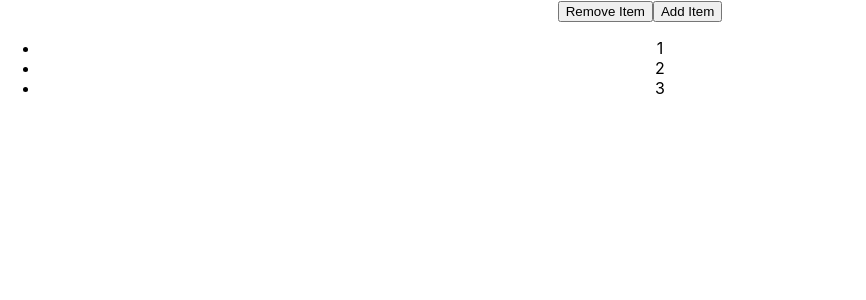
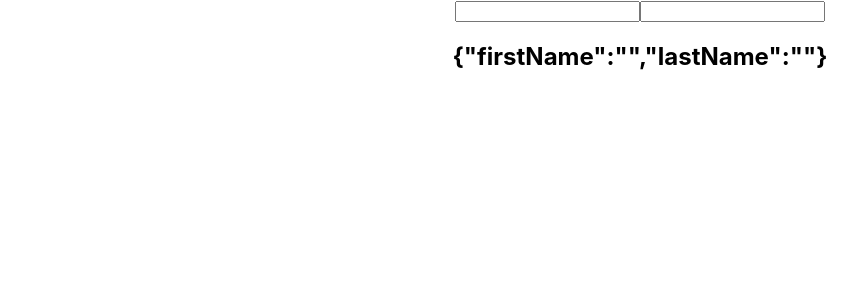
Before and after one commit to quiltingcode/gitpod-react, a React (Create React App) app in the folder my-app/: page / in a window 1280 px wide. Shown: the top 300 px of the page, without its empty margins (0-866 px from the left). Built offline with nearby package versions, Linux system fonts and the light colour scheme.

Commit message:
Fix usestatewithobject component

```diff
--- a/my-app/src/App.js
+++ b/my-app/src/App.js
@@ -21,6 +21,7 @@ import UncontrolledForm from './components/UncontrolledForm';
 import SearchBar from './components/SearchBar';
 import ControlledFormHooks from './components/ControlledFormHooks';
 import UseStateWithArrays from './components/UseStateWithArrays';
+import UseStateWithObjects from './components/UseStateWithObjects';
 
 function App() {
   return (
@@ -45,7 +46,8 @@ function App() {
       {/* <UncontrolledForm /> */}
       {/* <SearchBar /> */}
       {/* <ControlledFormHooks /> */}
-      <UseStateWithArrays />
+      {/* <UseStateWithArrays /> */}
+      <UseStateWithObjects />
     </div>
   );
 }
--- a/my-app/src/components/UseStateWithObjects.js
+++ b/my-app/src/components/UseStateWithObjects.js
@@ -10,14 +10,14 @@ function UseStateWithObjects() {
                     type="text"
                     value={name.firstName}
                     onChange={e => setName({
-                        firstName: e.target.value
+                        ...name, firstName: e.target.value
                     })}
                 />
                 <input
                     type="text"
                     value={name.lastName}
                     onChange={e => setName({
-                        lastName: e.target.value
+                        ...name, lastName: e.target.value
                     })}
                 />
                 <h2>{JSON.stringify(name)}</h2>
```
